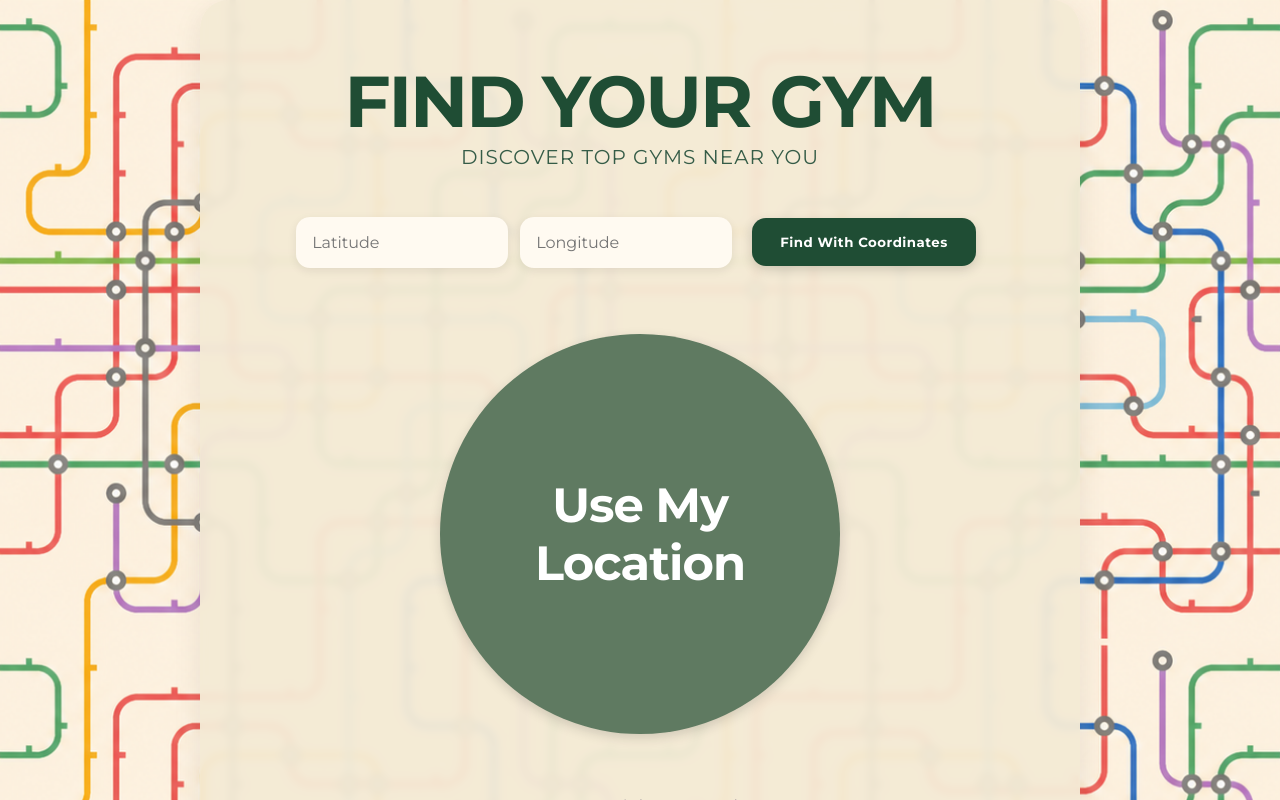
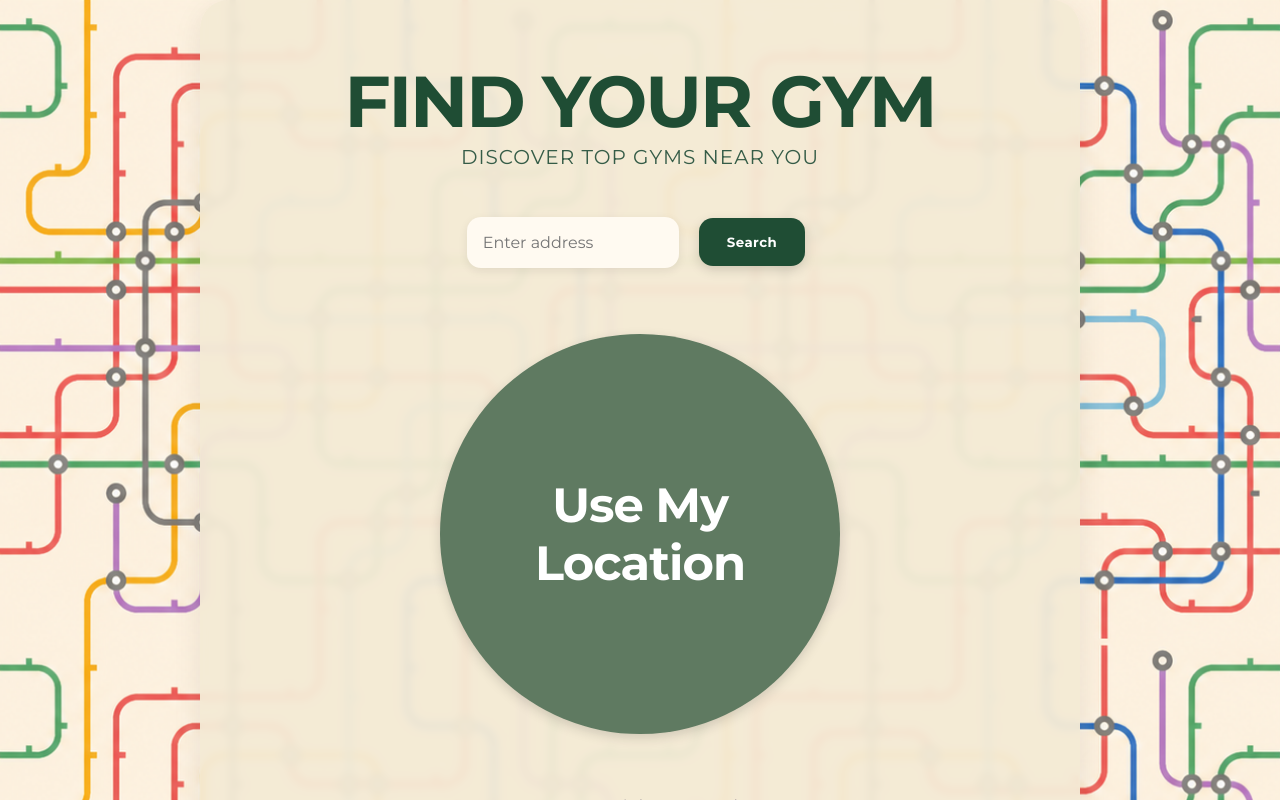
Before and after one commit to MiguelMesa220/gym-finder, a React (Vite) app in the folder client/: page / in a window 1280 px wide. Shown: the top 800 px of the page. Built offline with nearby package versions, Linux system fonts and the light colour scheme.

Commit message:
replaced coordinate search with address search

```diff
--- a/client/src/App.jsx
+++ b/client/src/App.jsx
@@ -10,15 +10,15 @@ function App() {
   const [sortMode, setSortMode] = useState("drive");
   const [commercialOnly, setCommercialOnly] = useState(false);
 
+  const [address, setAddress] = useState("");
+
   async function handleSearch(){
-    console.log("frontend latitude:", latitude);
-    console.log("frontend longitude:", longitude);
-    const response = await fetch(`http://localhost:5000/gyms?lat=${latitude}&lng=${longitude}`);
+    const geoResponse = await fetch(`http://localhost:5000/geocode?address=${encodeURIComponent(address)}`);
+    const geoData = await geoResponse.json();
+
+    const response = await fetch(`http://localhost:5000/gyms?lat=${geoData.latitude}&lng=${geoData.longitude}`);
     const data = await response.json();
     setGyms(data);
-    console.log("button clicked");
-    console.log(data);
-    console.log(data.map((gym)=>gym.category));
 
 
   }
@@ -58,20 +58,14 @@ function App() {
       <div className="search-bar">
         <input
         type="text"
-        placeholder="Latitude"
-        value={latitude}
-        onChange={(lat)=> setLatitude(lat.target.value)}
-      />
+        placeholder="Enter address"
+        value={address}
+        onChange={(e)=>setAddress(e.target.value)}
 
-      <input
-        type="text"
-        placeholder="Longitude"
-        value={longitude}
-        onChange={(lng)=> setLongitude(lng.target.value)}
       />
 
       <button onClick = {handleSearch}>
-        Find With Coordinates
+        Search
       </button>
       </div>
 
```
Also changed, not shown: 1 other file (tests, documents, lock files or other folders).
